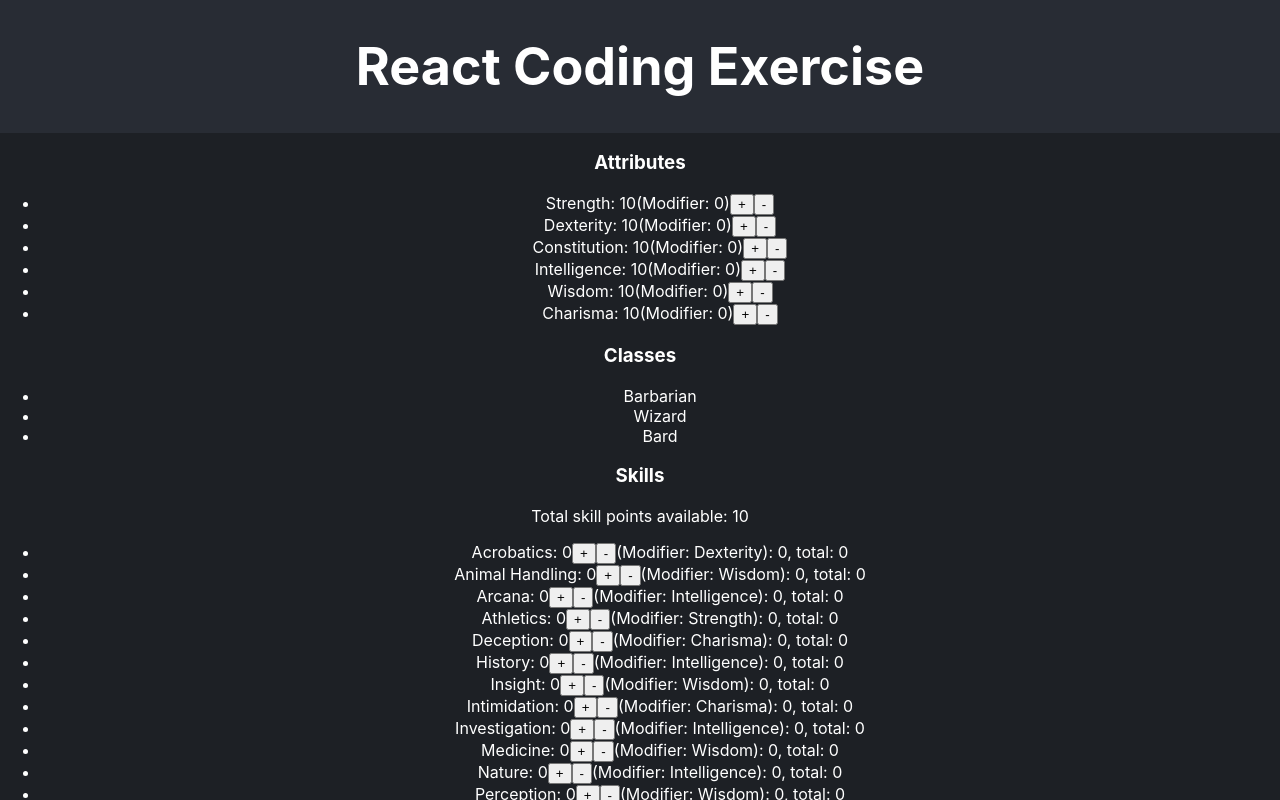
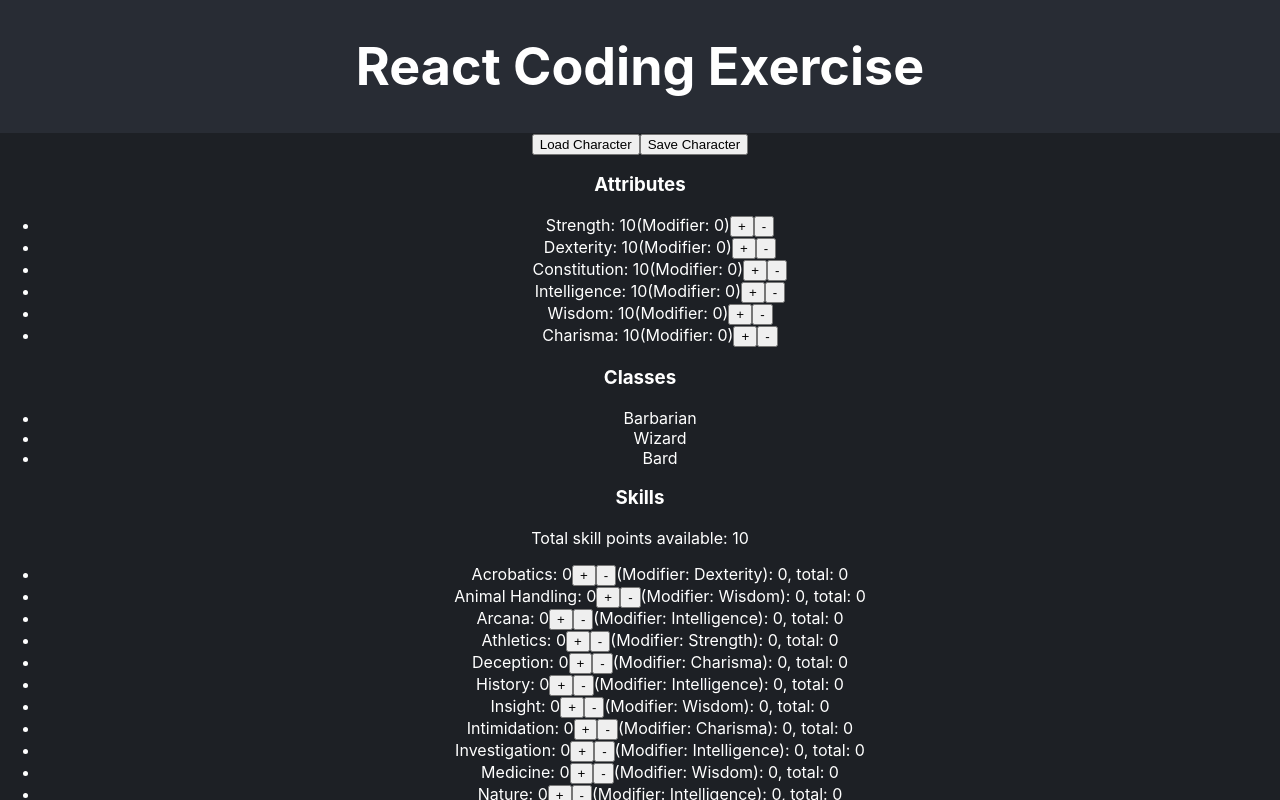
Before and after one commit to mukifera/recruiting-webapp-character, a React (Create React App) app: page / in a window 1280 px wide. Shown: the top 800 px of the page. Built offline with nearby package versions, Linux system fonts and the light colour scheme.

Commit message:
implement character save and load

```diff
--- a/src/Character.tsx
+++ b/src/Character.tsx
@@ -43,8 +43,51 @@ function Character() {
     setSkillPoints((prevState) => prevState - change)
   }
 
+  const saveCharacter = async () => {
+    try {
+      const response = await fetch("https://recruiting.verylongdomaintotestwith.ca/api/{mukifera}/character", {
+        method: "POST",
+        headers: {
+          "Content-Type": "application/json"
+        },
+        body: JSON.stringify({
+          attrs: attrs,
+          skills: skills
+        })
+      })
+      if (!response.ok) {
+        throw new Error(`Response status: ${response.status}`)
+      }
+
+
+    } catch (error) {
+      console.error(error.message)
+    }
+  }
+
+  const loadCharacter = async () => {
+    try {
+      const response = await fetch("https://recruiting.verylongdomaintotestwith.ca/api/{mukifera}/character", {
+        headers: {
+          "Content-Type": "application/json"
+        },
+      })
+      if (!response.ok) {
+        throw new Error(`Response status: ${response.status}`)
+      }
+      const json = await response.json()
+      setAttrs(json.body.attrs)
+      setSkills(json.body.skills)
+
+    } catch (error) {
+      console.error(error.message)
+    }
+  }
+
   return (
     <>
+      <button onClick={() => loadCharacter()}>Load Character</button>
+      <button onClick={() => saveCharacter()}>Save Character</button>
       <Attributes attrs={attrs} updateAttr={(attr, change) => setAttrs((prevState) => {
         const newState = {...prevState}
         newState[attr] = Math.max(0, prevState[attr] + change)
```
